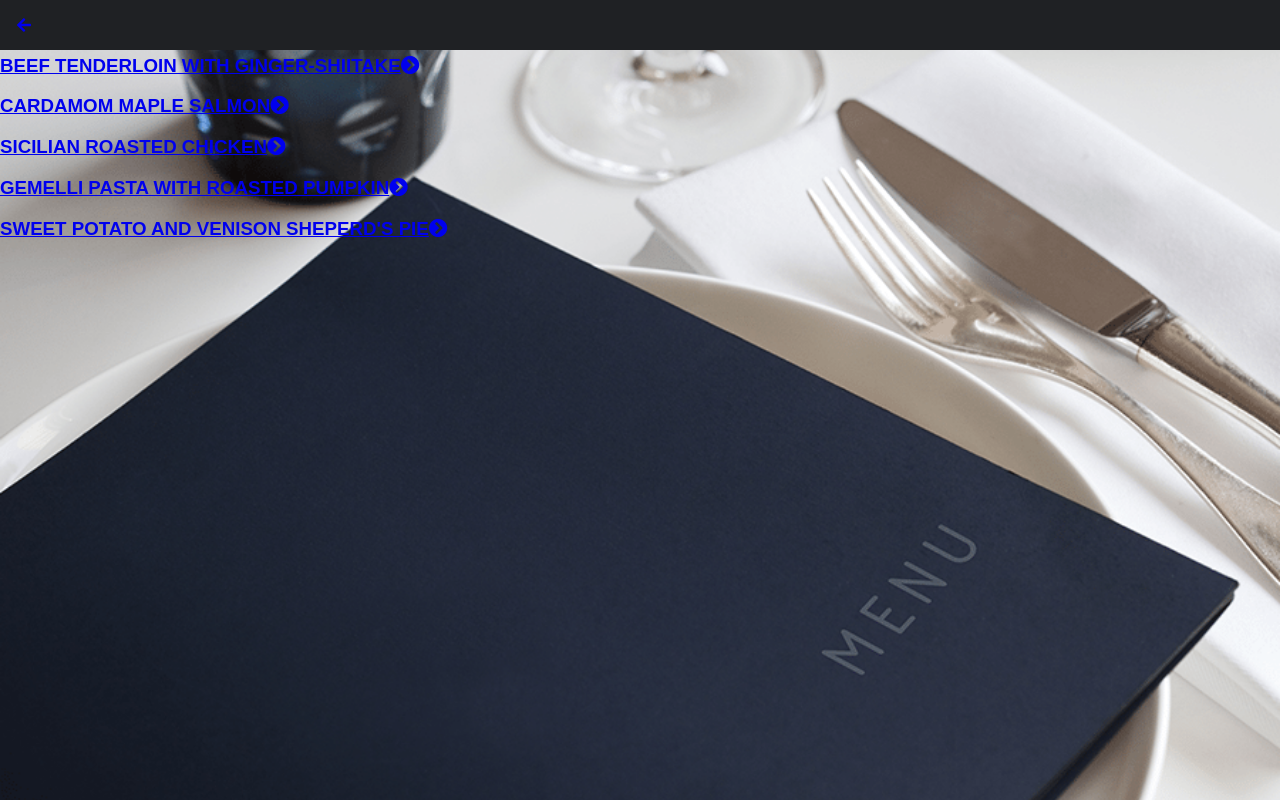
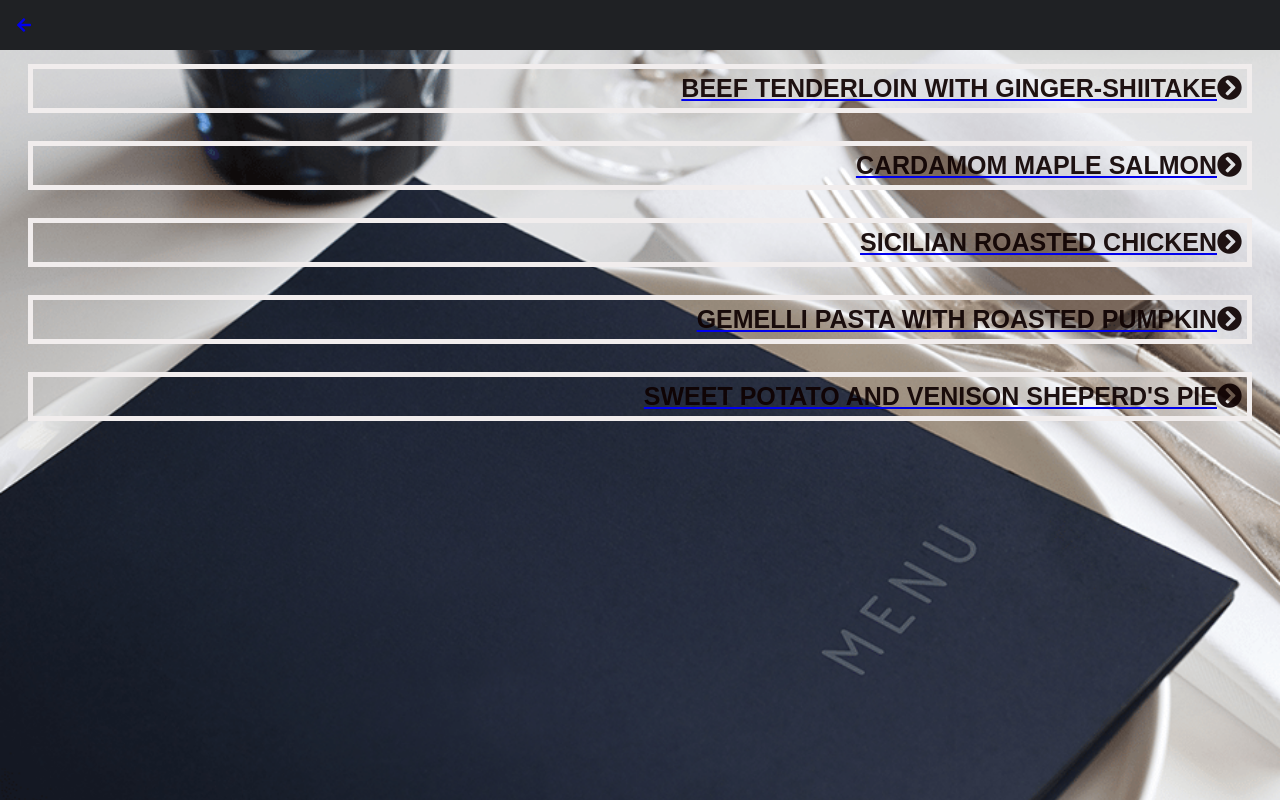
Before and after one commit to nqabaxolani1-ITvarsity/module3-menu, a plain HTML site: page meals.html in a window 1280 px wide. Drawn offline with Linux system fonts and the light colour scheme.

Commit message:
Update style.css

```diff
--- a/style.css
+++ b/style.css
@@ -68,3 +68,16 @@ body{
     width: 80%;
 
 }
+
+
+/*********** MEALS PAGE ***********/
+
+.meals-details h3{
+    font-size: 25px;
+    text-align:right;
+    color: rgba(14, 1, 1, 0.925);
+    text-decoration: none;
+    border: 5px solid #f1eded ;
+    margin: 28px;
+    padding: 5px;
+}
```
